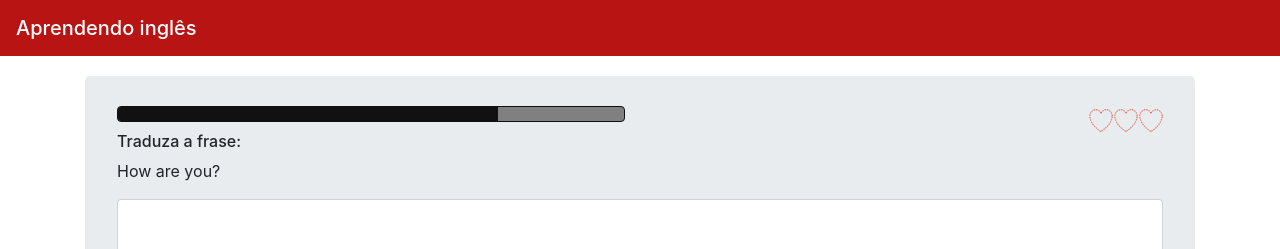
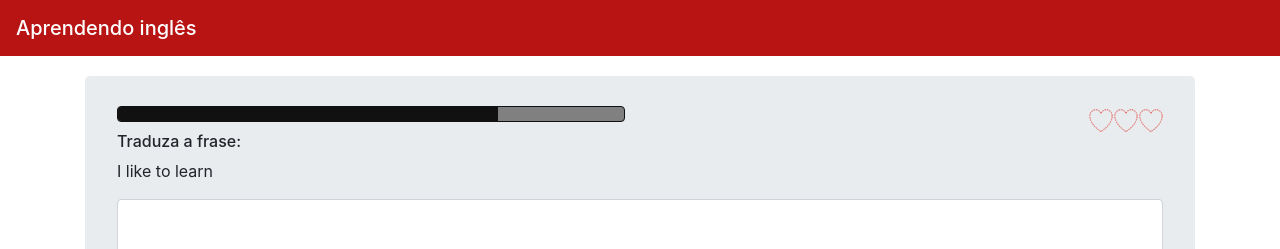
Before and after one commit to thiagoferlima/Learn_Inglesh, an Angular app: page / in a window 1280 px wide. Shown: the top 249 px of the page. Built offline with nearby package versions, Linux system fonts and the light colour scheme.

Commit message:
string interpolation

```diff
--- a/src/app/painel/frases-mock.ts
+++ b/src/app/painel/frases-mock.ts
@@ -1,7 +1,7 @@
 import { Frase } from "../shared/frase.model";
 
 export const FRASES: Frase[] = [
-    {fraseEng:'I like to lrarn', frasePtbr:'Eu gosto de aprender'},
+    {fraseEng:'I like to learn', frasePtbr:'Eu gosto de aprender'},
     {fraseEng:'I watch Tv', frasePtbr:'Eu assisto Televisão'},
     {fraseEng:'How are you', frasePtbr:'Como vai você?'},
     {fraseEng:'I eat bread', frasePtbr:'Eu como pão'}
--- a/src/app/painel/painel.component.html
+++ b/src/app/painel/painel.component.html
@@ -13,8 +13,8 @@
         </div>
         <div class="row">
             <div class="col">
-                <h6>Traduza a frase:</h6>
-                <p>How are you?</p>
+                <h6>{{instrucao}}</h6>
+                <p>{{frases[0].fraseEng }}</p>
 
                 <div class="form-group">
                     <textarea class="form-control" rows="3"></textarea>
--- a/src/app/painel/painel.component.ts
+++ b/src/app/painel/painel.component.ts
@@ -10,6 +10,8 @@ export class PainelComponent implements OnInit {
 
   public frases: Frase[] = FRASES
 
+  public instrucao: string = 'Traduza a frase:'
+
 
   constructor() { console.log(this.frases)}
 
```
